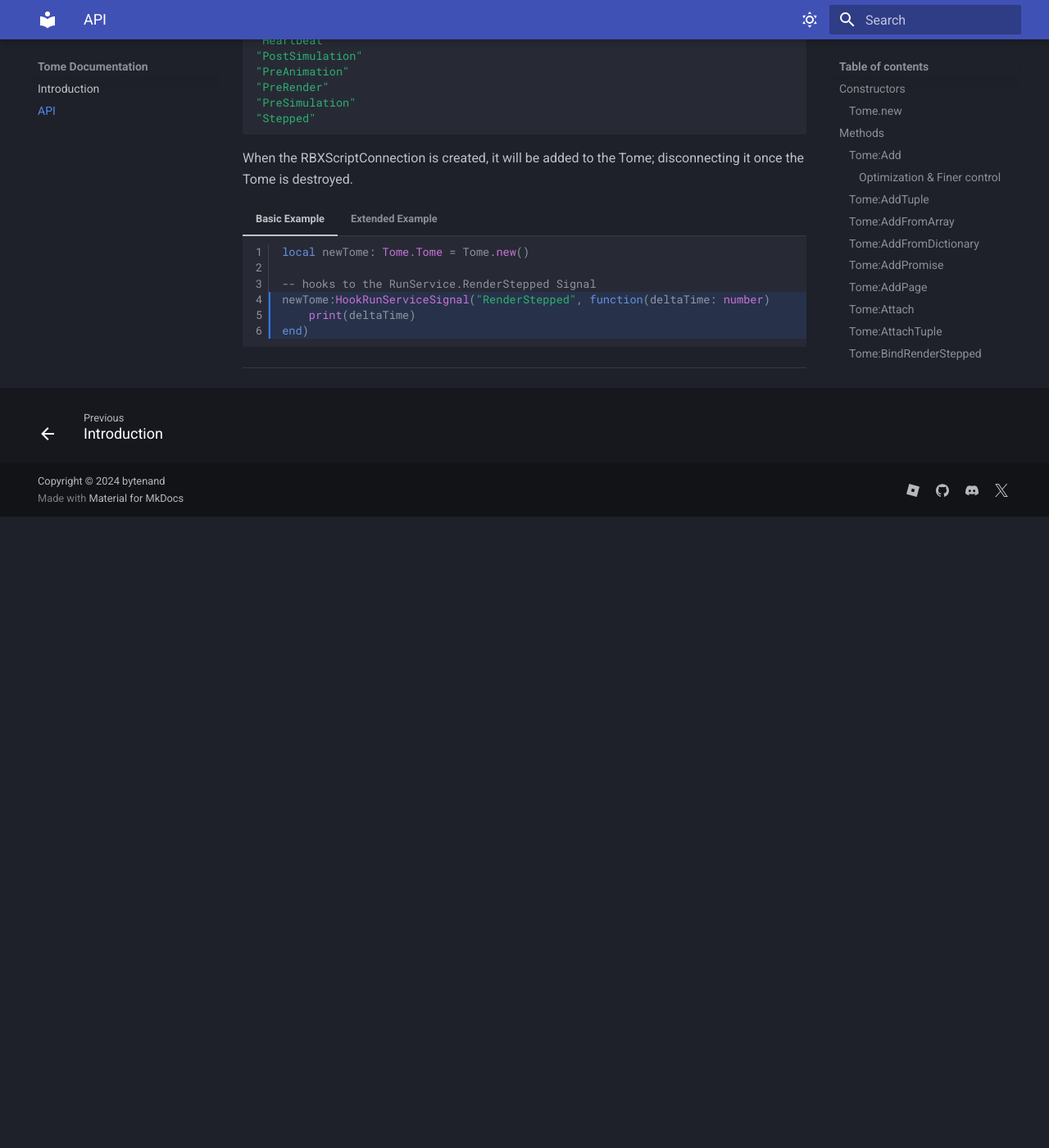
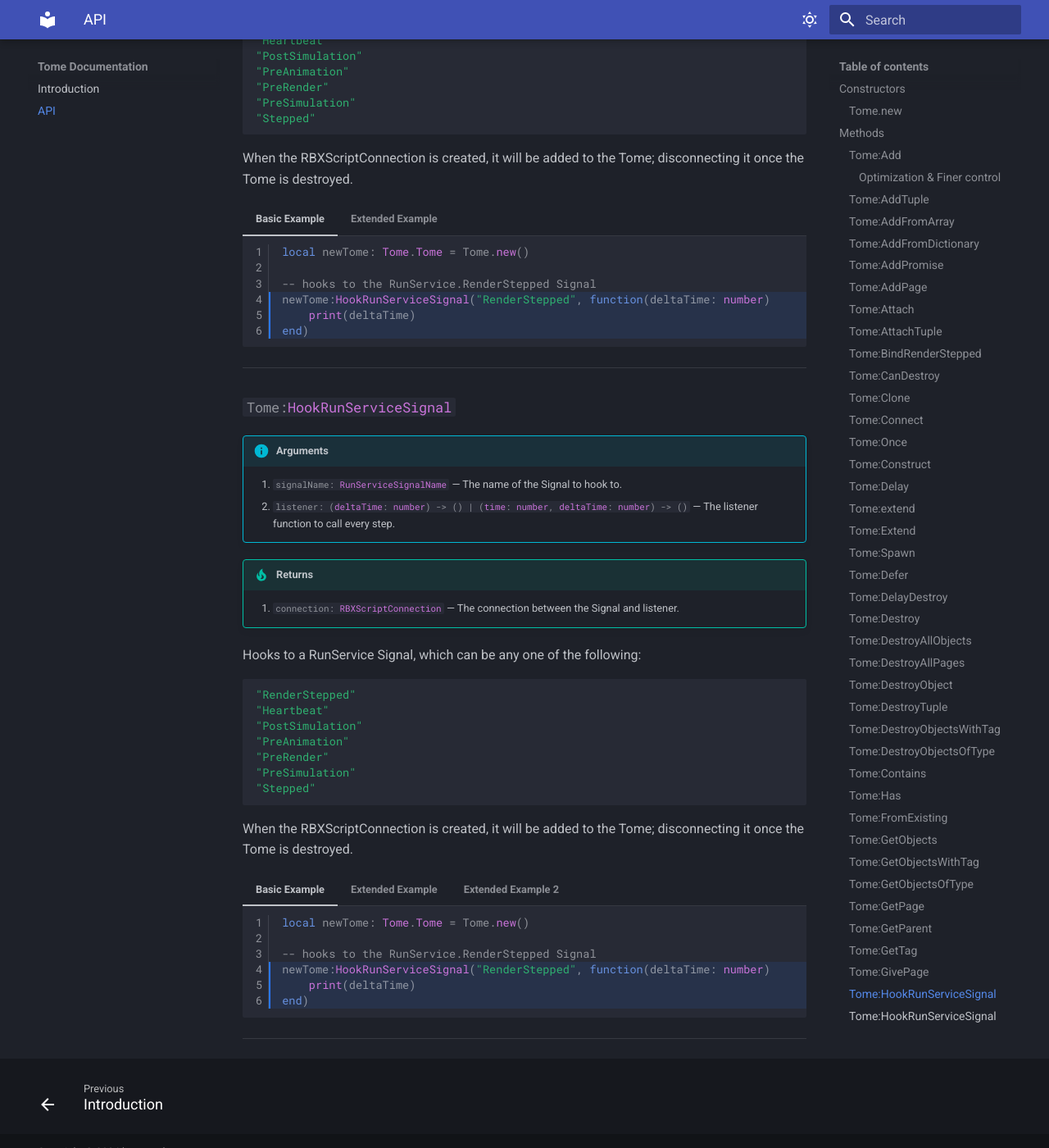
Before and after one commit to y29r/tome-docs, an MkDocs documentation site: the page built from docs/API.md, in a window 1280 px wide and 1400 px high, scrolled down 22068 px. Shown: the whole window at 82% size. Built offline with MkDocs 1.6.1 and Material for MkDocs 9.7.7, drawn with Linux system fonts in a browser that asks for light colours; before the commit the page ends 22698 px from its top, so only the background shows below that.

Commit message:
Update API.md

````diff
--- a/docs/API.md
+++ b/docs/API.md
@@ -1168,3 +1168,64 @@
 	```
 
 ---
+
+### `#!luau Tome:HookRunServiceSignal`
+
+!!! info "Arguments"
+	1. `#!luau signalName: RunServiceSignalName` &mdash; The name of the Signal to hook to.
+	2. `#!luau listener: (deltaTime: number) -> () | (time: number, deltaTime: number) -> ()` &mdash; The listener function to call every step.
+
+!!! tip "Returns"
+	1. `#!luau connection: RBXScriptConnection` &mdash; The connection between the Signal and listener.
+
+Hooks to a RunService Signal, which can be any one of the following:
+```luau
+"RenderStepped"
+"Heartbeat"
+"PostSimulation"
+"PreAnimation"
+"PreRender"
+"PreSimulation"
+"Stepped"
+```
+
+When the RBXScriptConnection is created, it will be added to the Tome; disconnecting it once the Tome is destroyed.
+
+=== "Basic Example"
+	```luau linenums="1" hl_lines="4-6"
+	local newTome: Tome.Tome = Tome.new()
+
+	-- hooks to the RunService.RenderStepped Signal
+	newTome:HookRunServiceSignal("RenderStepped", function(deltaTime: number)
+		print(deltaTime)
+	end)
+	```
+
+=== "Extended Example"
+	```luau linenums="1" hl_lines="3-5"
+	local newTome: Tome.Tome = Tome.new()
+
+	newTome:HookRunServiceSignal("RenderStepped", function(deltaTime: number)
+		print(deltaTime)
+	end)
+
+	task.wait(1)
+
+	newTome:Destroy() -- will :Disconnect the RBXScriptConnection made above
+	```
+
+=== "Extended Example 2"
+	```luau linenums="1" hl_lines="5-7"
+	local newTome: Tome.Tome = Tome.new()
+
+	-- RunService.Stepped is different from the others, in the sense that it responds with 2 number arguments
+	newTome:HookRunServiceSignal("Stepped", function(timeElapsed: number, deltaTime: number)
+		print(timeElapsed, deltaTime)
+	end)
+
+	task.wait(1)
+
+	newTome:Destroy() -- will :Disconnect the RBXScriptConnection made above
+	```
+
+---
````
